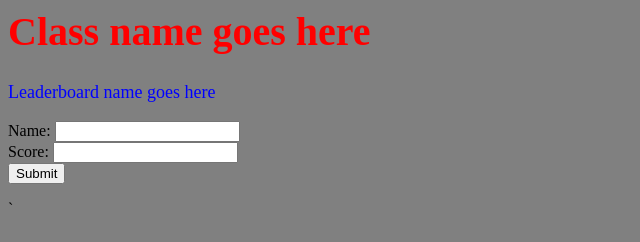
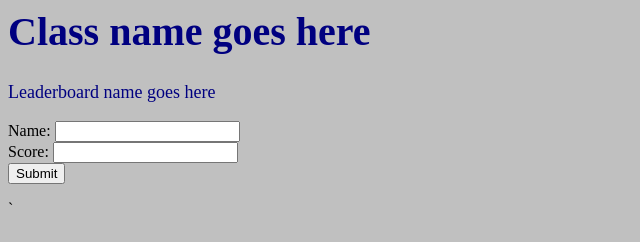
Before and after one commit to clep1492/clep1492, a plain HTML site: page index.html in a window 1280 px wide. Shown: the whole page, without its empty margins (0-640 px from the left). Drawn offline with Linux system fonts and the light colour scheme.

Commit message:
Update index.html

```diff
--- a/index.html
+++ b/index.html
@@ -2,10 +2,10 @@
      <head>
       <title>Page Title</title>
    </head>
-   <body style="background-color:grey;">
+   <body style="background-color:silver;">
     <body>
-    <h1 style="color:red;font-size:40px;">Class name goes here</h1>
-    <p style="color:blue;font-size:18px;">Leaderboard name goes here</p>
+    <h1 style="color:navy;font-size:40px;">Class name goes here</h1>
+    <p style="color:navy;font-size:18px;">Leaderboard name goes here</p>
         <form method="post" action="https://island-gorilla.glitch.me">Name:
             <input type="text" name="name" /><br>
             Score:
```
